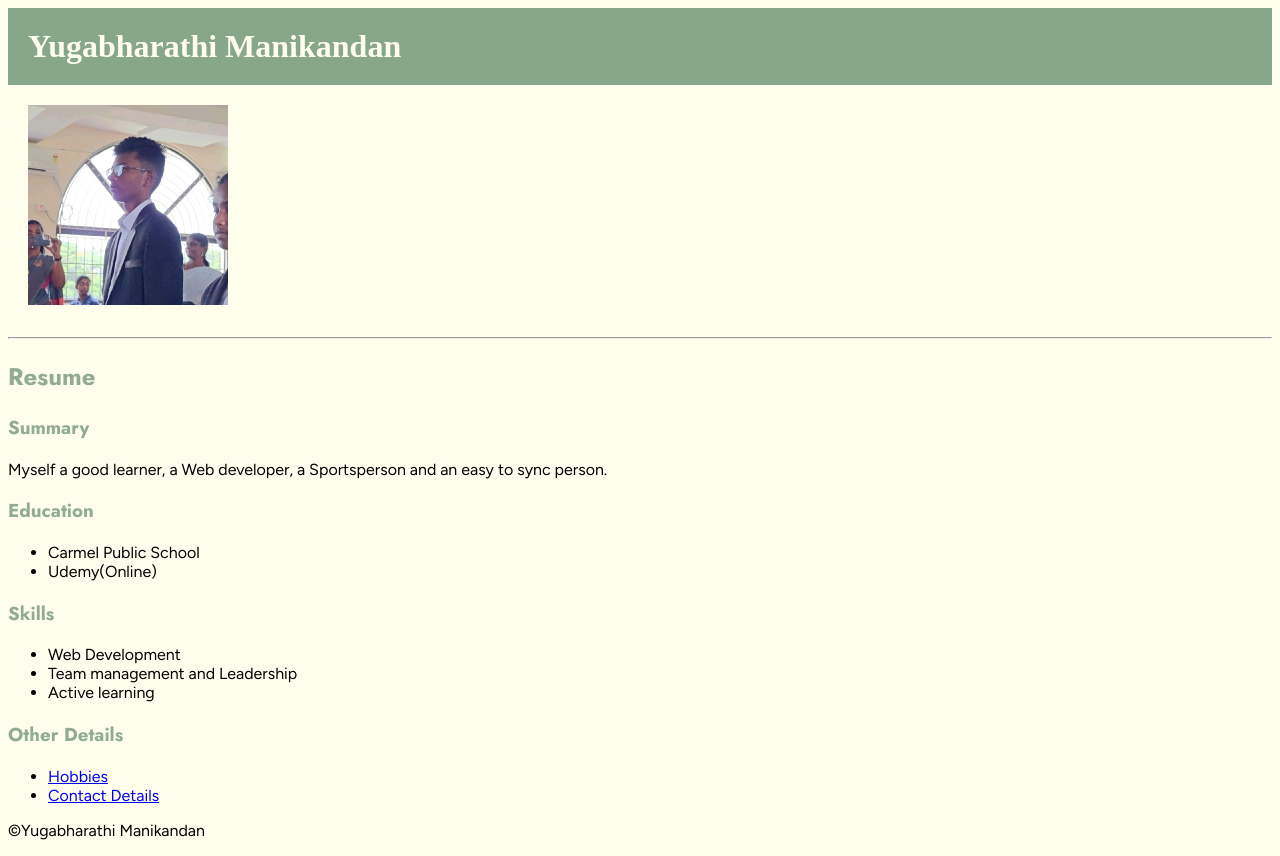
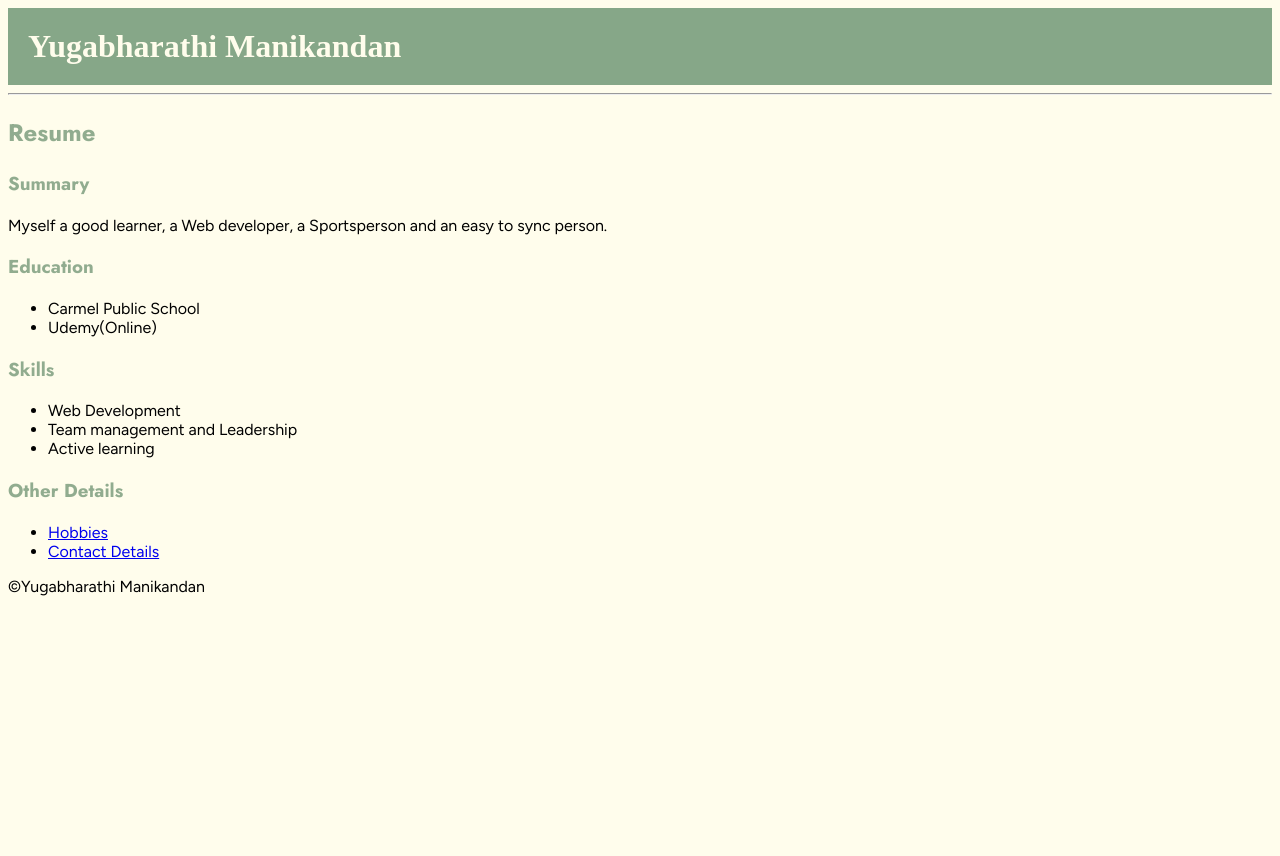
Before and after one commit to Yugabharathi-wdev/Resume, a plain HTML site: page index.html in a window 1280 px wide. After the commit the page ends 800 px from the top, so only its background shows below. Drawn offline with Linux system fonts and the light colour scheme.

Commit message:
Update index.html

```diff
--- a/index.html
+++ b/index.html
@@ -13,7 +13,7 @@
 <body>
 
     <h1>Yugabharathi Manikandan</h1>
-    <img src="Myself.jpg" height="200px">
+
     <hr />
     <h2>Resume</h2>
     <h3>Summary</h3>
```
